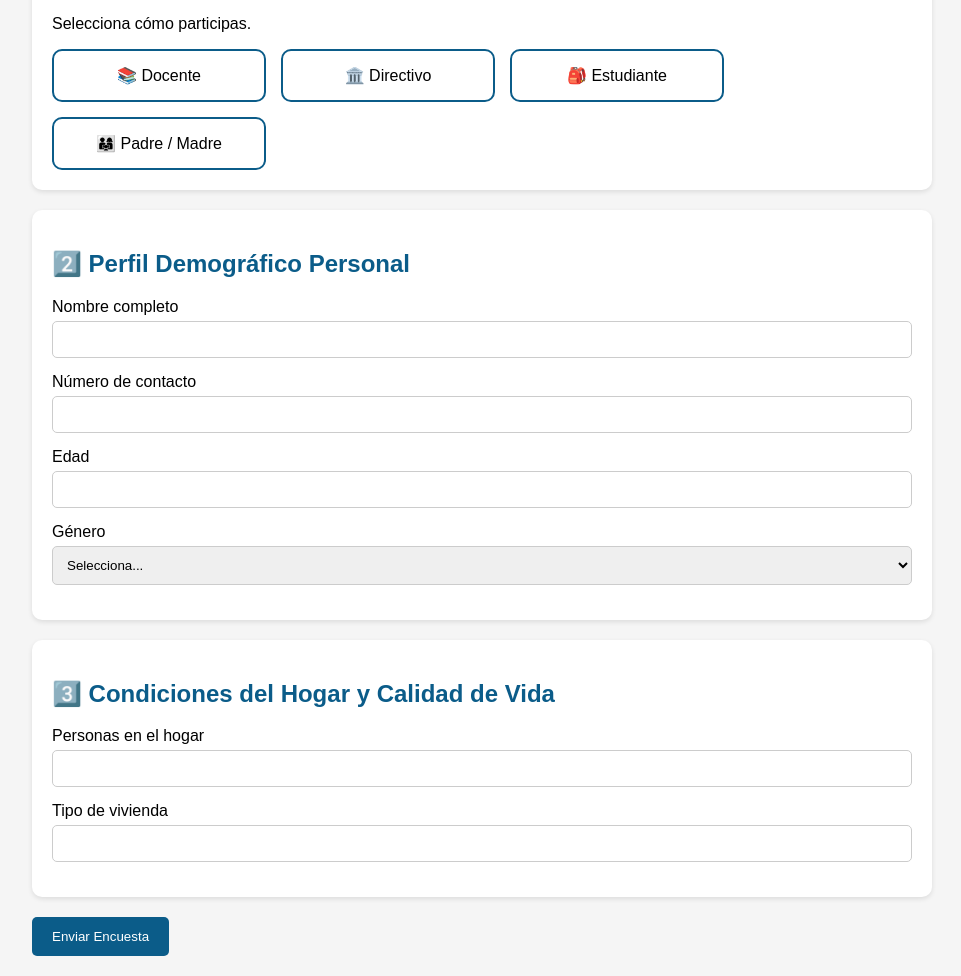
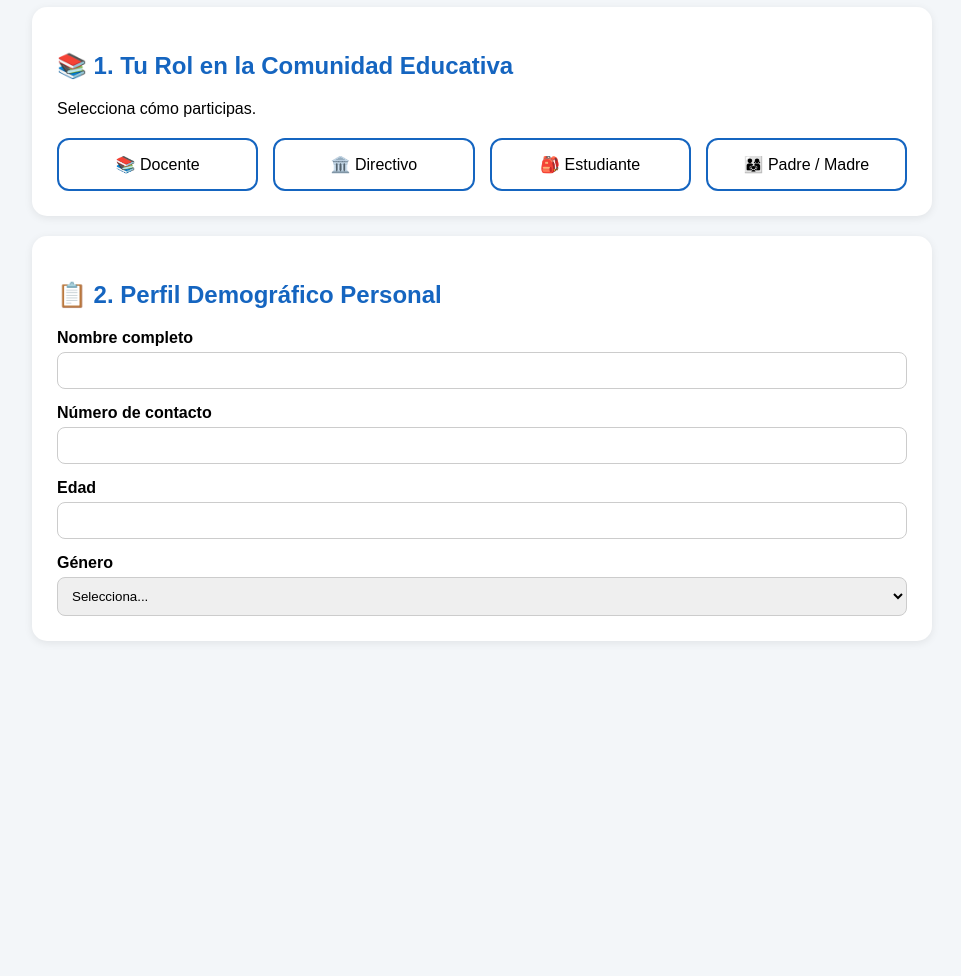
Before and after one commit to gabrieljoseribonherrera-commits/Lectura-de-Contexto, a plain HTML site: page index.html in a window 1280 px wide. Shown: the part 93-1069 px from the top of the page, without its empty margins (158-1119 px from the left). After the commit the page ends 800 px from the top, so only its background shows below. Drawn offline with Linux system fonts and the light colour scheme.

Commit message:
Update index.html

```diff
--- a/index.html
+++ b/index.html
@@ -8,80 +8,98 @@
 <style>
 body{
 font-family: Arial, sans-serif;
-background:#f5f5f5;
-max-width:900px;
-margin:auto;
+background:#f3f6f9;
+margin:0;
 padding:20px;
 }
 
-.seccion{
+.container{
+max-width:900px;
+margin:auto;
+}
+
+.card{
 background:white;
-padding:20px;
+padding:25px;
 margin-bottom:20px;
-border-radius:10px;
-box-shadow:0 2px 5px rgba(0,0,0,.1);
+border-radius:15px;
+box-shadow:0 2px 8px rgba(0,0,0,.08);
+}
+
+h1{
+text-align:center;
+color:#1565c0;
 }
 
 h2{
-color:#0b5c89;
+color:#1565c0;
 }
 
-.roles{
-display:flex;
-gap:15px;
-flex-wrap:wrap;
-}
-
-.rol{
-border:2px solid #0b5c89;
-padding:15px;
-border-radius:10px;
-width:180px;
-text-align:center;
-cursor:pointer;
+label{
+font-weight:bold;
+display:block;
+margin-top:15px;
 }
 
 input, select, textarea{
 width:100%;
 padding:10px;
 margin-top:5px;
-margin-bottom:15px;
 border:1px solid #ccc;
-border-radius:5px;
+border-radius:8px;
 box-sizing:border-box;
 }
 
+.roles{
+display:grid;
+grid-template-columns:repeat(auto-fit,minmax(180px,1fr));
+gap:15px;
+margin-top:20px;
+}
+
+.role{
+border:2px solid #1565c0;
+padding:15px;
+border-radius:12px;
+text-align:center;
+cursor:pointer;
+}
+
 button{
-background:#0b5c89;
+background:#1565c0;
 color:white;
-padding:12px 20px;
 border:none;
-border-radius:5px;
+padding:15px;
+border-radius:10px;
+font-size:16px;
+width:100%;
 cursor:pointer;
+margin-top:20px;
 }
 </style>
 </head>
 
 <body>
 
-<div class="seccion">
+<div class="container">
 
-<h2>1️⃣ Tu Rol en la Comunidad Educativa</h2>
+<h1>Lectura de Contexto Institucional</h1>
+
+<div class="card">
+<h2>📚 1. Tu Rol en la Comunidad Educativa</h2>
 
 <p>Selecciona cómo participas.</p>
 
 <div class="roles">
-<div class="rol">📚 Docente</div>
-<div class="rol">🏛️ Directivo</div>
-<div class="rol">🎒 Estudiante</div>
-<div class="rol">👨‍👩‍👧 Padre / Madre</div>
+<div class="role">📚 Docente</div>
+<div class="role">🏛️ Directivo</div>
+<div class="role">🎒 Estudiante</div>
+<div class="role">👨‍👩‍👧 Padre / Madre</div>
+</div>
 </div>
 
-</div>
-
-<div class="seccion">
-
-<h2>2️⃣ Perfil Demográfico Personal</h2>
+<div class="card">
+<h2>📋 2. Perfil Demográfico Personal</h2>
 
 <label>Nombre completo</label>
 <input type="text">
@@ -99,22 +117,9 @@ cursor:pointer;
 <option>Femenino</option>
 <option>Otro</option>
 </select>
+</div>
 
 </div>
 
-<div class="seccion">
-
-<h2>3️⃣ Condiciones del Hogar y Calidad de Vida</h2>
-
-<label>Personas en el hogar</label>
-<input type="number">
-
-<label>Tipo de vivienda</label>
-<input type="text">
-
-</div>
-
-<button>Enviar Encuesta</button>
-
 </body>
 </html>
```
